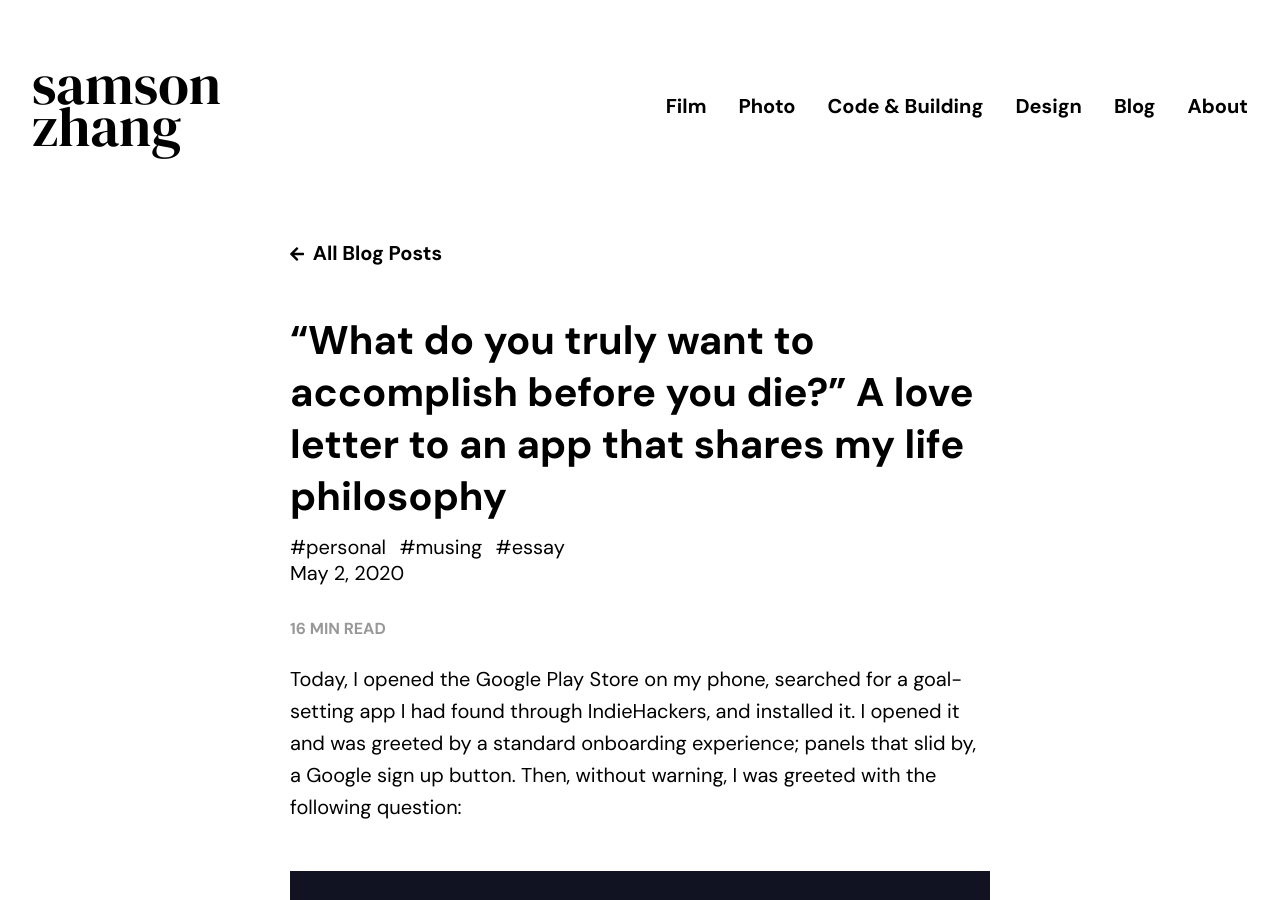
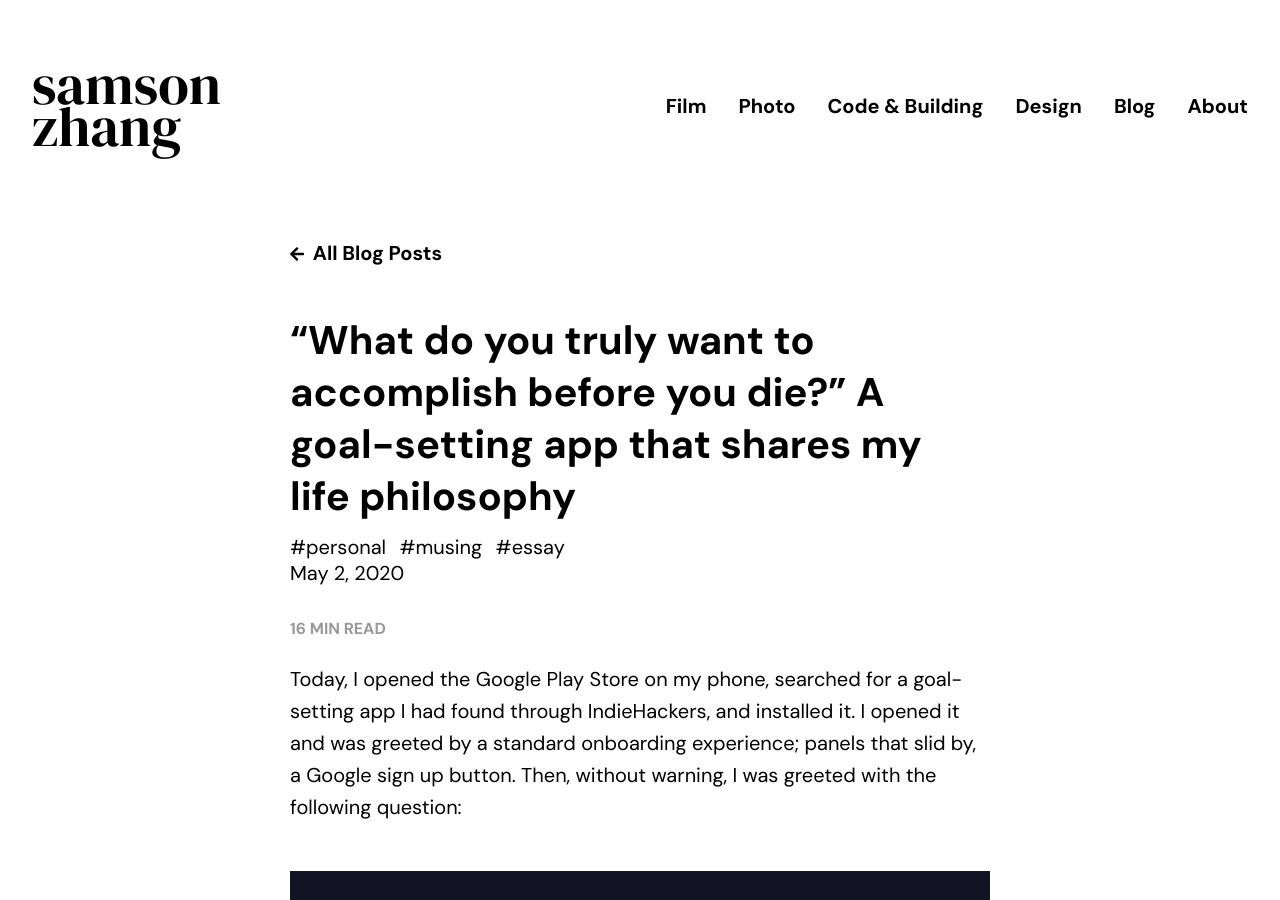
Before and after one commit to wwsalmon/portfolio, a Jekyll site: the page built from _posts/2020-05-02-what-do-you-truly-want-to-accomplish-before-you-die-mindful-suites-goals-app-some-self-reflection.md, in a window 1280 px wide and 900 px high. Built offline with Jekyll 4.4.1, drawn with Linux system fonts in a browser that asks for light colours; some web fonts are replaced.

Commit message:
change "goals" post title

```diff
--- a/_posts/2020-05-02-what-do-you-truly-want-to-accomplish-before-you-die-mindful-suites-goals-app-some-self-reflection.md
+++ b/_posts/2020-05-02-what-do-you-truly-want-to-accomplish-before-you-die-mindful-suites-goals-app-some-self-reflection.md
@@ -1,6 +1,6 @@
 ---
-title: "“What do you truly want to accomplish before you die?” A love letter to an
-  app that shares my life philosophy"
+title: "“What do you truly want to accomplish before you die?” A goal-setting app
+  that shares my life philosophy"
 layout: post
 tags: personal musing essay
 date: '2020-05-02 14:21:06'
```
